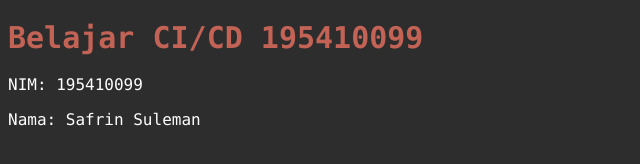
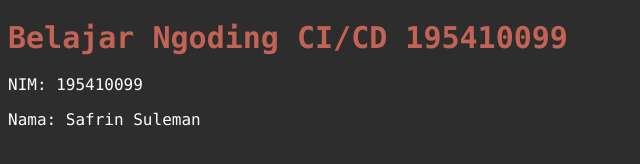
Before and after one commit to safrinsuleman/UASINFRA, a plain HTML site: page static/index.html in a window 1280 px wide. Shown: the whole page, without its empty margins (0-640 px from the left). Drawn offline with Linux system fonts and the light colour scheme.

Commit message:
Update index.html

```diff
--- a/static/index.html
+++ b/static/index.html
@@ -21,7 +21,7 @@
 </head>
 
 <body>
-    <h1>Belajar CI/CD 195410099</h1>
+    <h1>Belajar Ngoding CI/CD 195410099</h1>
     <p>NIM: 195410099</p>
     <p>Nama: Safrin Suleman</p>
 
```
